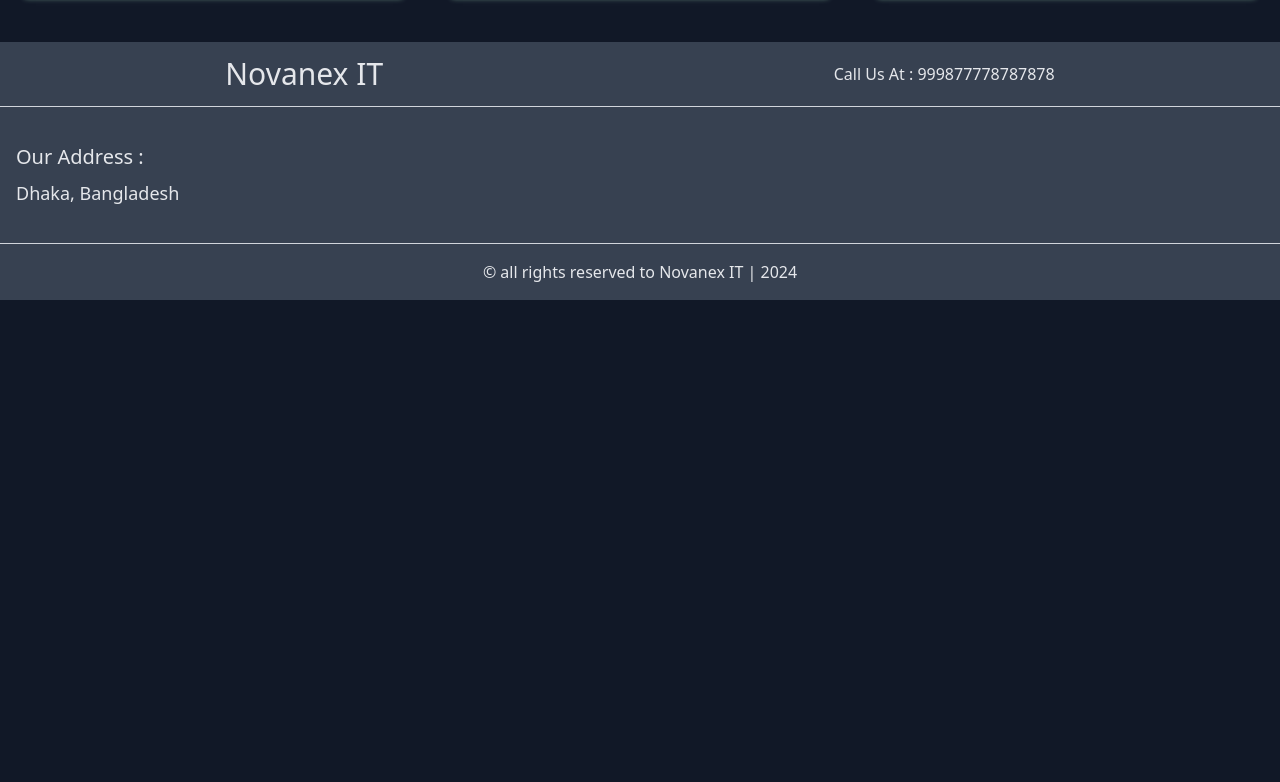
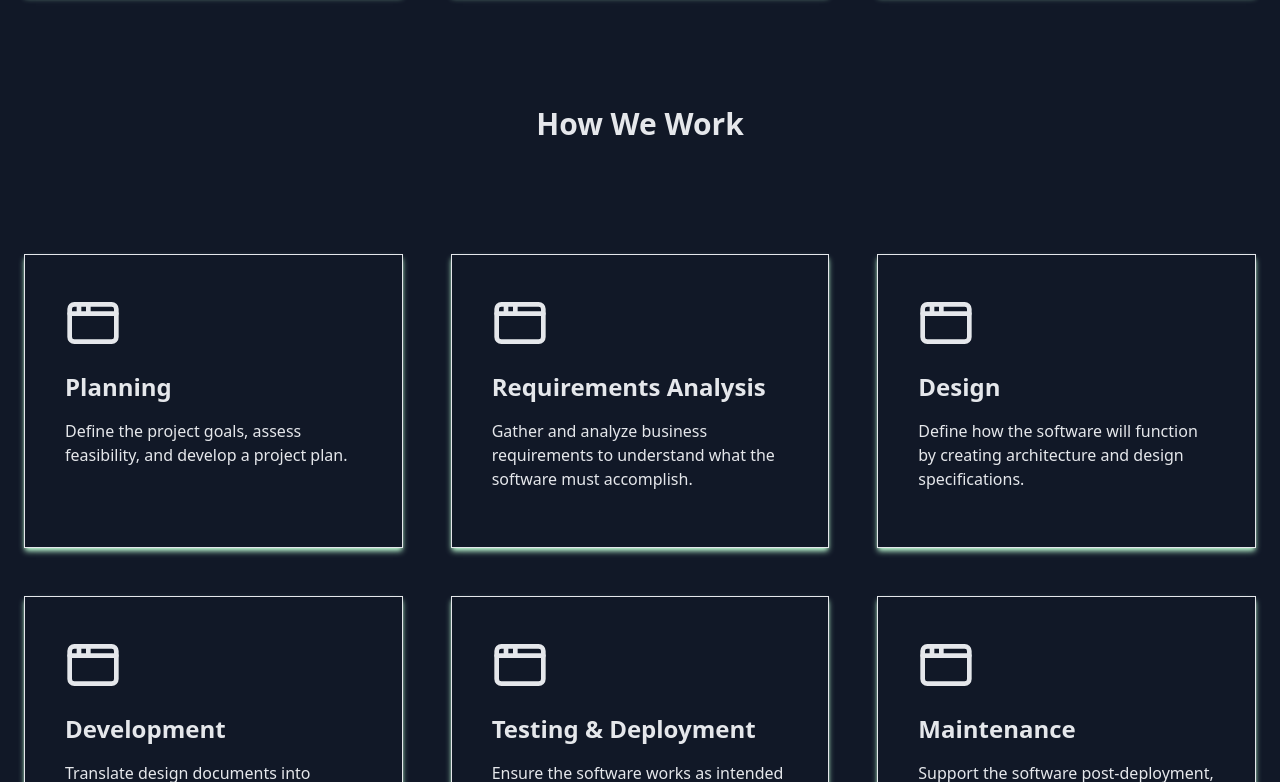
Before and after one commit to Saif-Tasnim/Novanex-Agency, a React (Vite) app: page / in a window 1280 px wide. Shown: the part 2098-2880 px from the top of the page. Before the commit the page ends 2398 px from the top, so only its background shows below. Built offline with nearby package versions, Linux system fonts and the light colour scheme.

Commit message:
feat: our work done

```diff
--- a/src/page/homepage/Home.jsx
+++ b/src/page/homepage/Home.jsx
@@ -1,6 +1,7 @@
 import About from "./component/About/About";
 import Banner from "./component/Banner/Banner";
 import OurMision from "./component/OurMision/OurMision";
+import OurWork from "./component/OurWork/OurWork";
 
 const Home = () => {
 
@@ -9,6 +10,7 @@ const Home = () => {
       <Banner />
       <About />
       <OurMision />
+      <OurWork />
     </div>
   );
 };
--- a/src/page/homepage/component/OurMision/OurMision.jsx
+++ b/src/page/homepage/component/OurMision/OurMision.jsx
@@ -4,25 +4,22 @@ import SingleCard from "./SingleCard/SingleCard";
 const OurMision = () => {
   return (
     <div>
-      <div>
-        <SubHeading content="Our Mission" />
-      </div>
-
+      <SubHeading content="Our Mission" />
       <div className="grid grid-cols-1 md:grid-cols-2 lg:grid-cols-3 gap-12 mx-6 my-12">
         <SingleCard
           title="Web Development"
           description="Web development is the process of creating websites and web applications for the internet or intranet."
-          link=""
+          link="web"
         />
         <SingleCard
           title="UI/UX Design"
           description="Web development is the process of creating websites and web applications for the internet or intranet."
-          link=""
+          link="ui"
         />
         <SingleCard
           title="System Design"
           description="Web development is the process of creating websites and web applications for the internet or intranet."
-          link=""
+          link="system"
         />
       </div>
     </div>
--- a/src/page/homepage/component/OurMision/SingleCard/SingleCard.jsx
+++ b/src/page/homepage/component/OurMision/SingleCard/SingleCard.jsx
@@ -8,7 +8,8 @@ const SingleCard = ({ title, description, link}) => {
             <Icons.AppWindow className="w-14 h-14"/>
             <h1 className="text-2xl font-semibold mt-5 mb-3 cursor-pointer hover:underline">{title}</h1>
             <p className="my-4">{description}</p>
-            <Link to={link} className="pt-5 flex gap-2 items-center text-green-600 text-xl"> Learn More <span className="pt-1 text-green-600"><Icons.MoveRightIcon /></span> </Link>
+
+           {link && <Link to={link} className="pt-5 flex gap-2 items-center text-green-600 text-xl"> Learn More <span className="pt-1 text-green-600"><Icons.MoveRightIcon /></span> </Link>}
         </div>
     );
 };
--- /dev/null
+++ b/src/page/homepage/component/OurWork/OurWork.jsx
@@ -0,0 +1,39 @@
+import SubHeading from "../../../../component/SubHeading/SubHeading";
+import SingleCard from "../OurMision/SingleCard/SingleCard";
+
+const OurWork = () => {
+  return (
+    <div className="my-28">
+      <SubHeading content="How We Work" />
+
+      <div className="grid grid-cols-1 md:grid-cols-2 lg:grid-cols-3 gap-12 mx-6">
+        <SingleCard
+          title="Planning"
+          description="Define the project goals, assess feasibility, and develop a project plan."
+        />
+        <SingleCard
+          title="Requirements Analysis"
+          description="Gather and analyze business requirements to understand what the software must accomplish."
+        />
+        <SingleCard
+          title="Design"
+          description="Define how the software will function by creating architecture and design specifications."
+        />
+        <SingleCard
+          title="Development"
+          description="Translate design documents into working software by writing code."
+        />
+        <SingleCard
+          title="Testing & Deployment"
+          description="Ensure the software works as intended and is free from defects and deploy the software to the production environment so users can begin using it"
+        />
+        <SingleCard
+          title="Maintenance"
+          description="Support the software post-deployment, ensuring it remains functional and updated."
+        />
+      </div>
+    </div>
+  );
+};
+
+export default OurWork;
```
